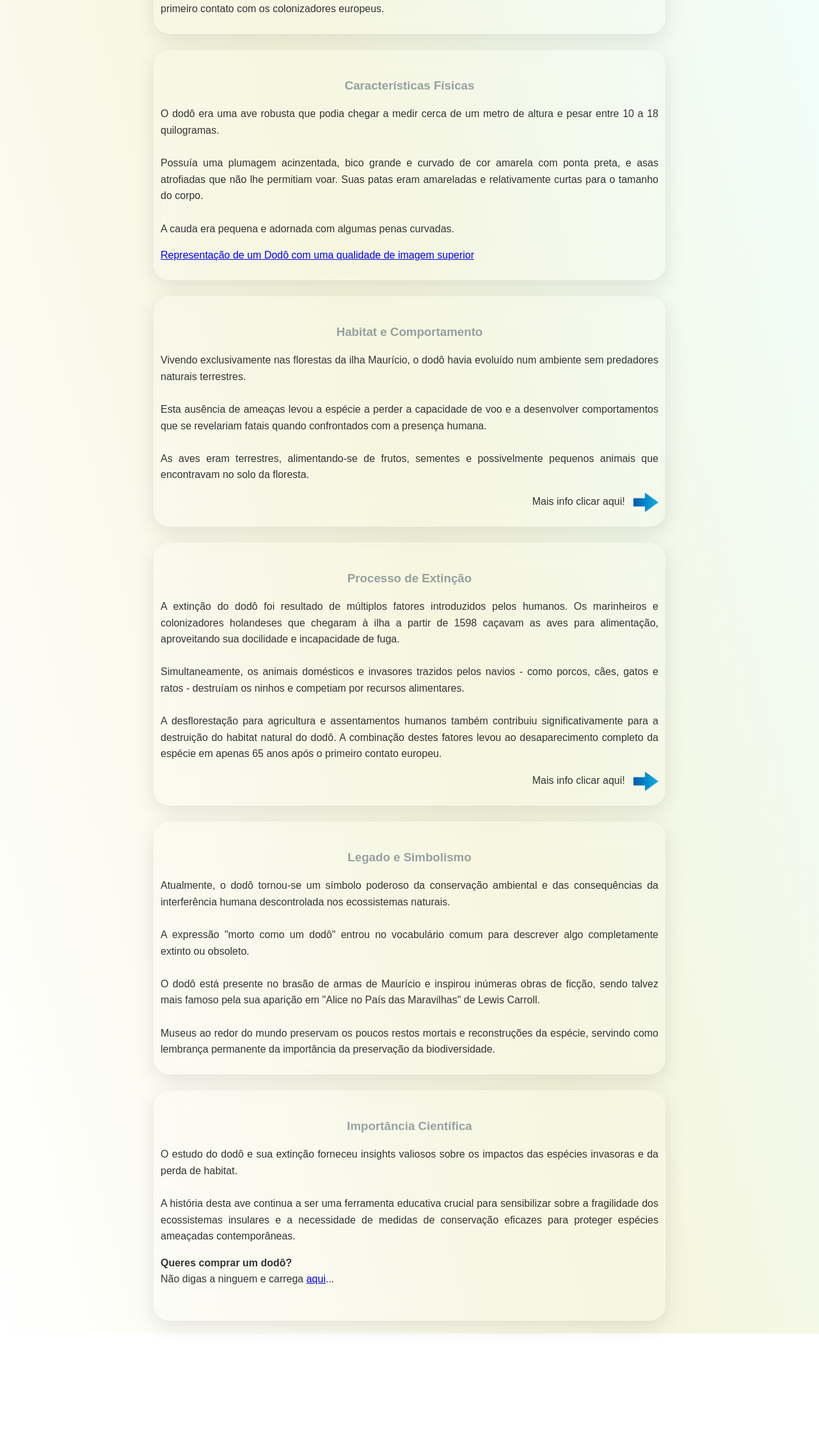
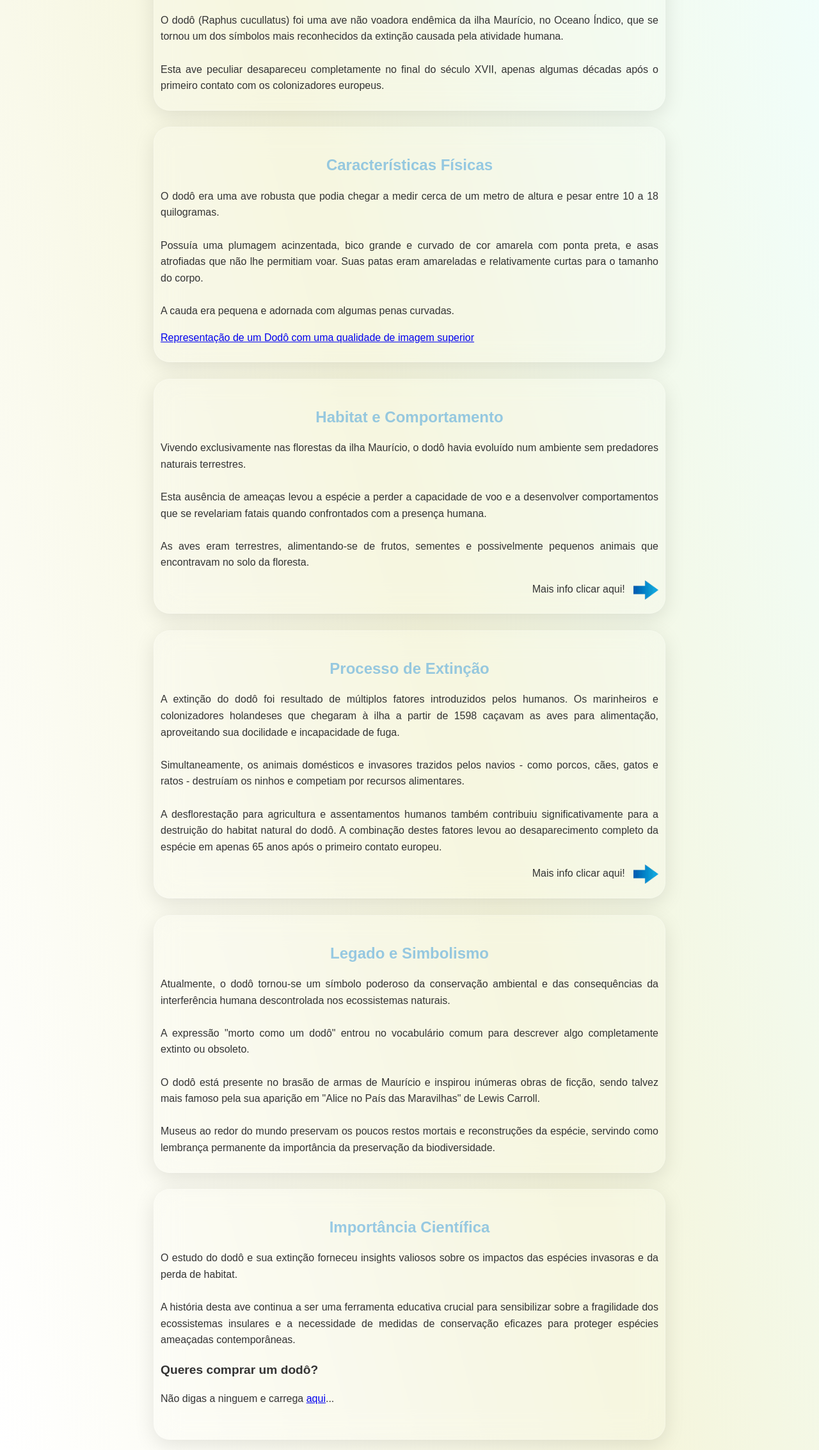
Before and after one commit to Brekey53/Andre_Correia_TPSI0525, a plain HTML site: page Aula2/index.html in a window 1280 px wide. Shown: the part 534-2800 px from the top of the page at 64% size. Before the commit the page ends 2618 px from the top, so only its background shows below. Drawn offline with Linux system fonts and the light colour scheme.

Commit message:
Ajustes de cores e bordas nas imagens

```diff
--- a/Aula2/index.html
+++ b/Aula2/index.html
@@ -10,20 +10,19 @@
 
     <div>
         <br>
-        <header>
 
-        </header>
+        <h1><img src="./img/dodo1.webp" alt="Imagem de um Dodô" width="500"  height="370" border="3" style="border-color:#3498db; border-radius: 5%;" > <br>O Dodô: Uma História de Extinção </h1>
 
-
-        <h1><img src="./img/dodo1.webp" alt="Imagem de um Dodô" width="300"  height="250" border="3" style="border-color:#3498db; " > <br>O Dodô: Uma História de Extinção </h1>
 
         <p>O dodô (Raphus cucullatus) foi uma ave não voadora endêmica da ilha Maurício,
          no Oceano Índico, que se tornou um dos símbolos mais reconhecidos da extinção causada pela atividade humana.<br>
-        <br>Esta ave peculiar desapareceu completamente no final do século XVII, apenas algumas décadas após o primeiro contato com os colonizadores europeus.</p>
+        <br>Esta ave peculiar desapareceu completamente no final do século XVII, apenas algumas décadas após o primeiro
+        contato com os colonizadores europeus.</p>
+
     </div>
     <br>
     <div>
-        <h3>Características Físicas</h3>
+        <h3 style="color: #3498db;">Características Físicas</h3>
 
         <p>O dodô era uma ave robusta que podia chegar a medir cerca de um metro de altura e pesar entre 10 a 18 quilogramas.<br>
         <br>Possuía uma plumagem acinzentada, bico grande e curvado de cor amarela com ponta preta, e asas atrofiadas que não lhe permitiam voar.
@@ -34,7 +33,7 @@
     </div>
     <br>
     <div>
-        <h3>Habitat e Comportamento</h3>
+        <h3 style="color: #3498db;">Habitat e Comportamento</h3>
 
         <p>Vivendo exclusivamente nas florestas da ilha Maurício, o dodô havia evoluído num ambiente sem predadores naturais terrestres.<br>
         <br>Esta ausência de ameaças levou a espécie a perder a capacidade de voo e a desenvolver comportamentos
@@ -45,7 +44,7 @@
     </div>
     <br>
     <div>
-        <h3>Processo de Extinção</h3>
+        <h3 style="color: #3498db;">Processo de Extinção</h3>
 
         <p>A extinção do dodô foi resultado de múltiplos fatores introduzidos pelos humanos. Os marinheiros
         e colonizadores holandeses que chegaram à ilha a partir de 1598 caçavam as aves para alimentação,
@@ -60,18 +59,19 @@
     </div>
     <br>
     <div>
-        <h3>Legado e Simbolismo</h3>
+        <h3 style="color: #3498db;">Legado e Simbolismo</h3>
 
         <p>Atualmente, o dodô tornou-se um símbolo poderoso da conservação ambiental e das consequências da interferência humana descontrolada nos ecossistemas naturais.<br><br>A expressão "morto como um dodô" entrou no vocabulário comum para descrever algo completamente extinto ou obsoleto.<br><br>O dodô está presente no brasão de armas de Maurício e inspirou inúmeras obras de ficção, sendo talvez mais famoso pela sua aparição em "Alice no País das Maravilhas" de Lewis Carroll.<br><br>Museus ao redor do mundo preservam os poucos restos mortais e reconstruções da espécie, servindo como lembrança permanente da importância da preservação da biodiversidade.</p>
     </div>
     <br>
     <div>
-        <h3>Importância Científica</h3>
+        <h3 style="color: #3498db;">Importância Científica</h3>
 
         <p>O estudo do dodô e sua extinção forneceu insights valiosos sobre os impactos das espécies invasoras e da perda de habitat.<br><br>A história desta ave continua a ser uma ferramenta educativa crucial para sensibilizar sobre a fragilidade dos ecossistemas insulares e a necessidade de medidas de conservação eficazes para proteger espécies ameaçadas contemporâneas.</p>
 
         <footer>
-            <p><b>Queres comprar um dodô?</b> <br>Não digas a ninguem e carrega <a width="560" height="315" href="https://www.youtube.com/watch?v=dQw4w9WgXcQ&list=RDdQw4w9WgXcQ&start_radio=1" alt="YouTube video">aqui</a>...</p>
+            <p style="font-size: 120%;"><b>Queres comprar um dodô?</b></p>
+            <p>Não digas a ninguem e carrega <a width="560" height="315" href="https://www.youtube.com/watch?v=dQw4w9WgXcQ&list=RDdQw4w9WgXcQ&start_radio=1" alt="YouTube video">aqui</a>...</p>
         </footer>
         <br>
     </div>
--- a/Aula2/style/styleindex.css
+++ b/Aula2/style/styleindex.css
@@ -39,7 +39,8 @@
                 margin-top: 30px;
                 margin-bottom: 15px;
                 animation: fadeInOut 5s infinite;
-                text-align: center
+                text-align: center;
+                font-size: 150%;
             }
 
             @keyframes fadeInOut{
```
Also changed, not shown: Aula2/paginas/Caracteristicas.html (+1 -1 lines), Aula2/paginas/Extincao.html (+1 -1 lines), Aula2/paginas/NacionalGeographic.html (+2 -2 lines).
